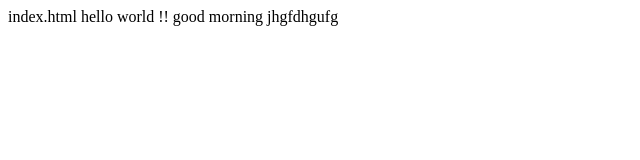
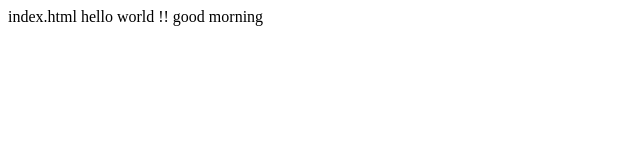
Before and after one commit to saikumarpol/ci-cd, a plain HTML site: page index.html in a window 1280 px wide. Shown: the whole page, without its empty margins (0-640 px from the left). Drawn offline with Linux system fonts and the light colour scheme.

Commit message:
Update index.html

```diff
--- a/index.html
+++ b/index.html
@@ -4,7 +4,7 @@ index.html
 <html>
     <Head>
         <body>
-            hello world !! good morning jhgfdhgufg
+            hello world !! good morning
         </body>
     </Head>
 </html>
```
